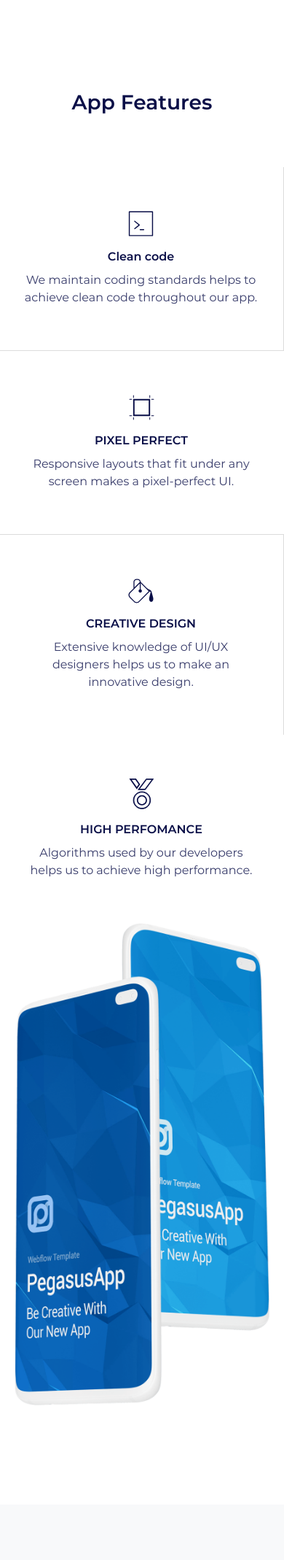
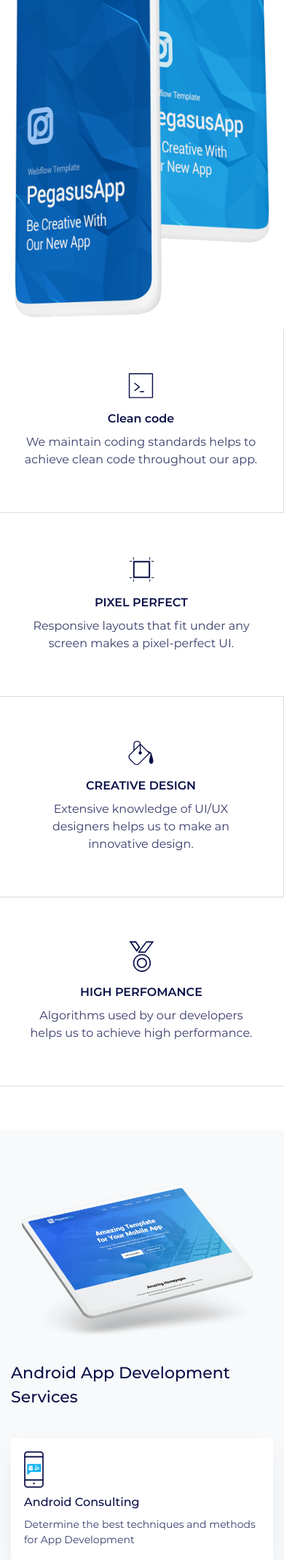
Before and after one commit to infodevsujit/devhouse, a CodeIgniter app: page /database/android-app-development in a window 390 px wide. Shown: the part 1450-3588 px from the top of the page at 73% size. Run offline with CodeIgniter, Linux system fonts and the light colour scheme.

Commit message:
working-onui-page

```diff
--- a/application/views/android.php
+++ b/application/views/android.php
@@ -1,30 +1,30 @@
-<div class="title-page position-relative pt-120">
+<div class="title-page position-relative pt-120 pt-sm0">
     <div class="container">
-        <div class="row mt-60 ">
-            <div class="col-md-6 ">
-                <div class="mt-120 pt-60">
+        <div class="row mt-60 mt-sm0">
+            <div class="col-md-6">
+                <div class="mt-120 pt-60 pt-sm0">
                     <h1 class="fz16 fw-4 mb-8 text-white">Android App Development</h1>
-                    <h2 class="fz40 fw-6 text-white mb-8">The Perfect Mobile <span class="d-block"> App for Your Agency</span></h2>
-                    <p class="text-white fz16 mr-60">Clean code written by tech whiz developers of our team assures our clients to achieve high performance and pixel-perfect design for an app with a touch of data security in the data-driven world. </p>
+                    <h2 class="fz40 fz28-sm fw-6 text-white mb-8">The Perfect Mobile <span class="d-block"> App for Your Agency</span></h2>
+                    <p class="text-white fz16 fz14-sm mr-sm0 mr-60">Clean code written by tech whiz developers of our team assures our clients to achieve high performance and pixel-perfect design for an app with a touch of data security in the data-driven world. </p>
                     <a href="<?php echo base_url('contact-us'); ?>" class="primary-btn mt-28 float-left">Get in Touch</a>
                 </div>
             </div>
             <div class="col-md-6">
-                <figure><img src="<?php echo base_url(); ?>assets/images/iphone-app/mobile-hand.png" alt="android app development" class="d-table ml-auto"></figure>
+                <figure class="mb-0 mt-sm-40"><img src="<?php echo base_url(); ?>assets/images/iphone-app/mobile-hand.png" alt="android app development" class="d-table ml-auto"></figure>
             </div>
         </div>
     </div>
 </div>
-<div class="app-features py-120">
+<div class="app-features py-120 py-sm-60">
     <div class="container">
         <div class="row justify-content-center">
-            <div class="col-md-8">
+            <div class="col-md-12">
                 <h3 class="text-center color fz28 fw-6 mb-8">App Features</h3>
 
             </div>
         </div>
         <div class="row mt-60">
-            <div class="col-md-6">
+            <div class="col-md-6 order-md-1 order-2">
                 <div class="feature-content">
                     <div class="row">
                         <div class="col-md-6">
@@ -66,7 +66,7 @@
                     </div>
                 </div>
             </div>
-            <div class="col-md-6">
+            <div class="col-md-6 order-md-2 order-1">
                 <figure class="ml-auto mr-auto">
                     <figure><img src="<?php echo base_url(); ?>assets/images/iphone-app/mobile-developemnt.png" alt="app features" class="d-table mr-auto"></figure>
                 </figure>
@@ -74,14 +74,14 @@
         </div>
     </div>
 </div>
-<div class="ios-services py-120 positon-relative">
+<div class="ios-services py-120 py-sm-60 positon-relative">
     <div class="container">
         <div class="row">
             <div class="col-md-6">
             <figure><img src="<?php echo base_url(); ?>assets/images/iphone-app/tablet.png" alt="Android App Development Services" class="abs-img"></figure>
             </div>
             <div class="col-md-6">
-                <h3 class="fz28 color fw-5 mb-28">Android App Development Services</h3>
+                <h3 class="fz28 fz22-sm color fw-5 mb-28">Android App Development Services</h3>
                 <div class="row mt-40">
         <div class="col-md-6">
             <div class="card px-18 py-18 border-4">
--- a/application/views/more_services.php
+++ b/application/views/more_services.php
@@ -1,13 +1,13 @@
-<div class="more-services pt-60 pb-120">
+<div class="more-services pt-60 pt-sm0 pb-120 pb-sm0">
     <div class="container">
-        <div class="row mt-120">
+        <div class="row mt-120 mt-sm0">
             <div class="col-md-3 px-0 d-flex flex-fill">
                 <div class="more-srvices-box positon-relative d-flex justify-content-center flex-column flex-fill align-items-start">
                     <div class="fz28 text-white fw-6 mb-18">Best Of <div class="d-block">Our Features</div></div>
                     <a href="<?php echo base_url('services'); ?>" class="fz16">See All Services</a>
                 </div>
             </div>
-            <div class="col-md-9 px-0">
+            <div class="col-md-9 px-0 pt-sm-60">
                 <div class="owl-carousel owl-theme">
                 <div class="item">
                     <div class="services-box py-40 px-40">
--- a/application/views/services.php
+++ b/application/views/services.php
@@ -62,7 +62,7 @@
     <div class="container">
         <div class="row align-items-center">
         <div class="col-md-6">
-                <figure class="mb-sm-40"><img src="<?php echo base_url(); ?>assets/images/ui-ux.png" alt="UX / UI design" class="d-table mr-auto"></figure>
+                <figure class="mb-sm-40"><img src="<?php echo base_url(); ?>assets/images/services/ui-ux.png" alt="UX / UI design" class="d-table mr-auto"></figure>
             </div>
             <div class="col-md-6">
                 <h4 class="line fz28 fz22-sm fw-6 text-uppercase color mb-18 ">UX / UI design</h4>
--- a/assets/css/global.css
+++ b/assets/css/global.css
@@ -2008,6 +2008,9 @@
     .pb-sm-120 {
         padding-bottom: calc(var(--v2) * 60);
     }
+    .pb-sm0 {
+        padding-bottom: 0;
+    }
     .pr-sm0 {
         padding-right: 0;
     }
--- a/assets/css/responsive.css
+++ b/assets/css/responsive.css
@@ -47,6 +47,33 @@
 }
 
 @media screen and (max-width: 767px) {
+    .ios-services .abs-img {
+        position: relative;
+        left: unset;
+        right: unset;
+        display: block;
+        overflow: visible;
+        width: auto;
+        max-width: 100%;
+        margin-bottom: 0;
+        padding-right: 0;
+        padding-left: 0;
+        -webkit-box-flex: 0;
+        -webkit-flex: 0 auto;
+        -ms-flex: 0 auto;
+        flex: 0 auto;
+    }
+    .more-services {
+        position: relative;
+        background: #f2f3f5;
+    }
+    .more-srvices-box {
+        padding: 60px 30px;
+    }
+    .feature-content .row .col-md-6:nth-child(3),
+    .feature-content .row .col-md-6:nth-child(4) {
+        border-bottom: 1px solid hsla(0, 0%, 82.7%, 0.79);
+    }
     .banner .carousel-control-next,
     .banner .carousel-control-prev {
         width: 70px;
--- a/assets/css/style.css
+++ b/assets/css/style.css
@@ -978,10 +978,6 @@
     margin-top: 40px
 }
 
-.title-page figure {
-    margin: 0
-}
-
 .our-value .card .box {
     width: 180px;
     height: 180px;
```
Also changed, not shown: application/views/ios.php (+12 -12 lines), application/views/website_development.php (+14 -14 lines), assets/images/services/ui-ux.png (added).
